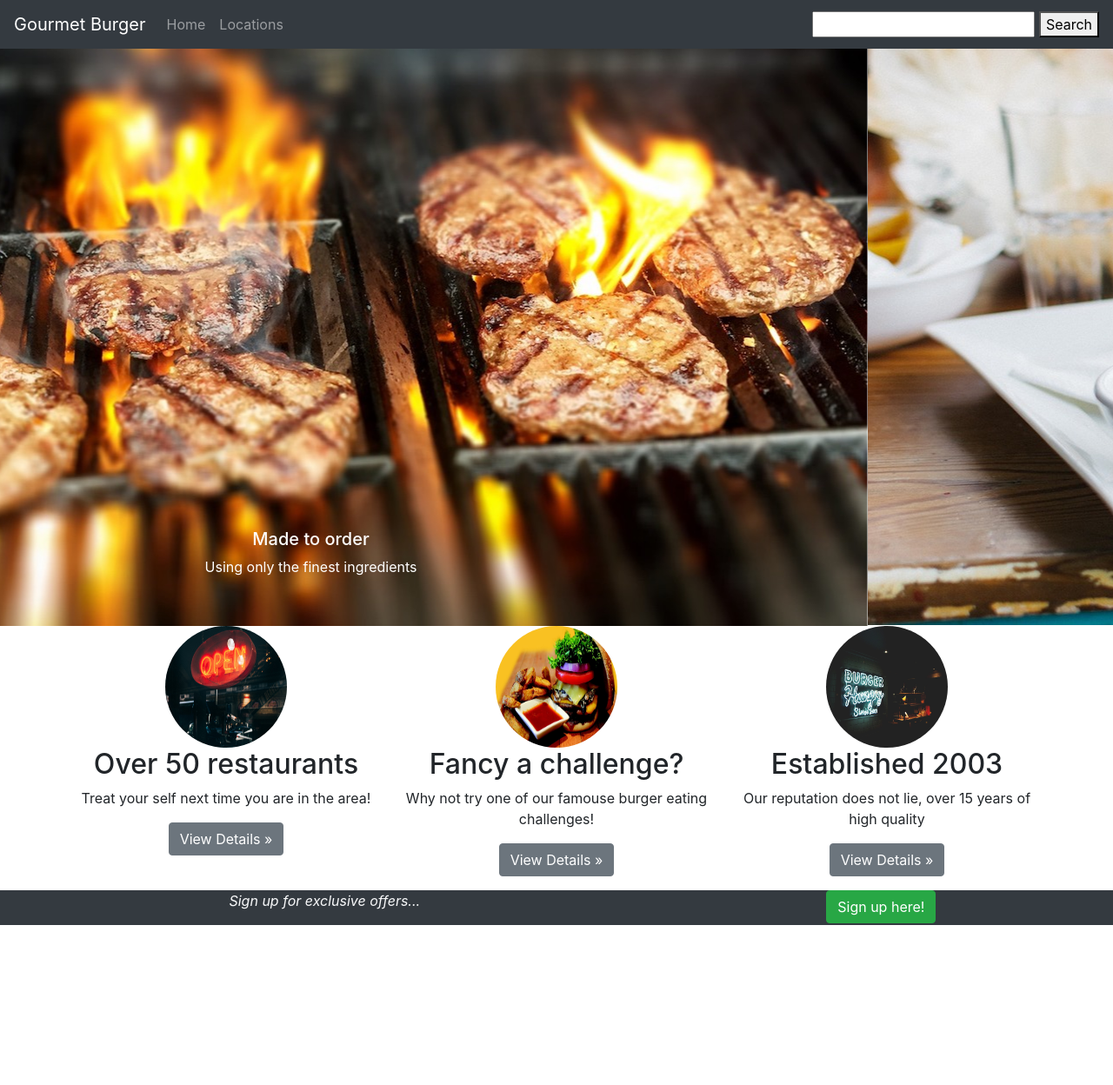
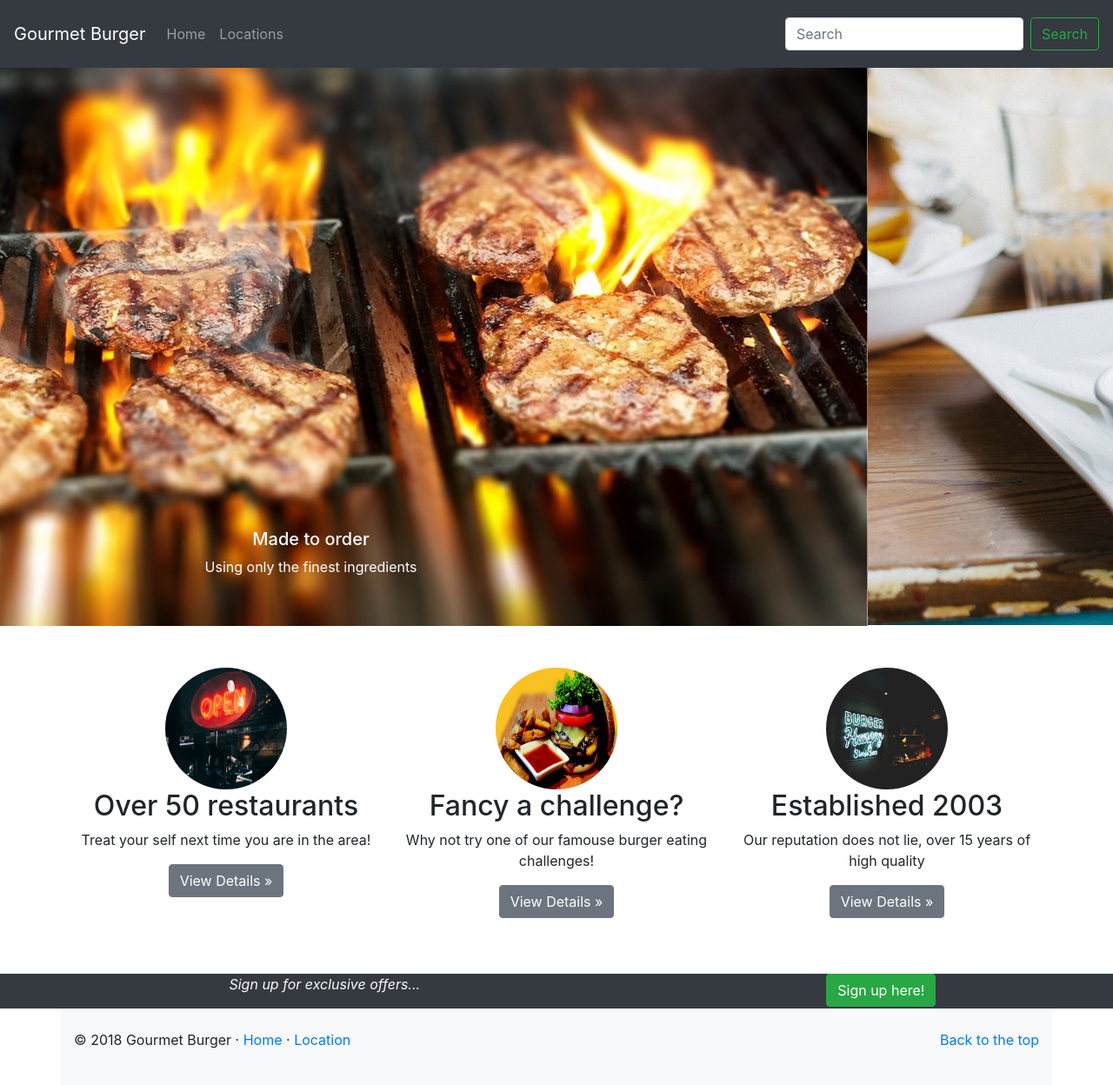
Before and after one commit to ac516/gourmet_burgers, a plain HTML site: page index.html in a window 1280 px wide. Shown: the whole page at 87% size. Before the commit the page ends 1064 px from the top, so only its background shows below. Drawn offline with nearby package versions, Linux system fonts and the light colour scheme.

Commit message:
added footer

```diff
--- a/index.html
+++ b/index.html
@@ -13,6 +13,22 @@
 
 <body>
     <header>
+        <nav class="navbar navbar-expand-md navbar-dark fixed-top bg-dark">
+            <a class="navbar-brand" href="#">Gourmet Burger</a>
+            <button class="navbar-toggler" typy="button" data-toggle="collapse" data-target="#navbarCollapse"><span
+                    class="navbar-toggler-icon"></span></button>
+            <div class="collapse navbar-collapse" id="navbarCollapse">
+                <ul class="navbar-nav mr-auto">
+                    <li class="nav-item"><a class="nav-link" href="#">Home</a></li>
+                    <li class="nav-item"><a class="nav-link" href="#">Locations</a></li>
+                </ul>
+                <form class="form-inline my-2 my-md-1">
+                    <input class="form-control mr-sm-2" type="text" placeholder="Search">
+                    <button class="btn btn-outline-success my-2" type="submit">Search</button>
+                </form>
+            </div>
+        </nav>
+    </header>
     <div id="carouselControls" class="carousel slide" data-ride="carousel">
         <div class="carousel-inner">
             <div class="carousel-item active">
@@ -39,24 +55,8 @@
             </a>
         </div>
     </div>
-        <nav class="navbar navbar-expand-md navbar-dark fixed-top bg-dark">
-            <a class="navbar-brand" href="#">Gourmet Burger</a>
-            <button class="navbar-toggler" typy="button" data-toggle="collapse" data-target="#navbarCollapse"><span
-                    class="navbar-toggler-icon"></span></button>
-            <div class="collapse navbar-collapse" id="navbarCollapse">
-                <ul class="navbar-nav mr-auto">
-                    <li class="nav-item"><a class="nav-link" href="#">Home</a></li>
-                    <li class="nav-item"><a class="nav-link" href="#">Locations</a></li>
-                </ul>
-                <form action="">
-                    <input type="text">
-                    <button type="submit">Search</button>
-                </form>
-            </div>
-        </nav>
-    </header>
 
-    <div class="container text-center">
+    <div class="container text-center py-5">
         <div class="row">
             <div class="col-md-4">
                 <img class="rounded-circle" src="images/open.jpg" alt="restaurants image">
@@ -129,8 +129,14 @@
                 </div>
             </div>
         </div>
-
-
+    </div>
+    <footer class="container bg-light py-4">
+        <p class="float-right"><a href="#">Back to the top</a></p>
+        <p>&copy; 2018 Gourmet Burger &middot;
+            <a href="#">Home</a> &middot;
+            <a href="#">Location</a>
+        </p>
+    </footer>
 
 
     <script src="https://code.jquery.com/jquery-3.2.1.slim.min.js"
```
Lines whose indentation alone changed are shown as unchanged.
